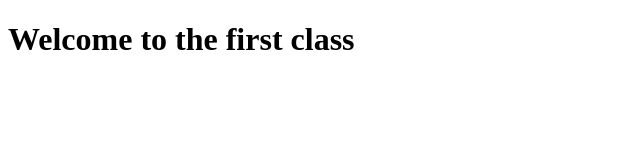
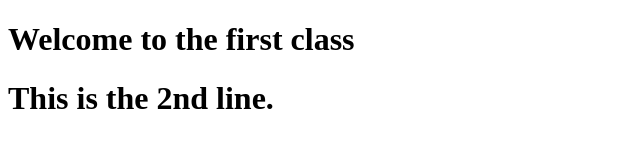
Before and after one commit to ekachait/class1nov, a plain HTML site: page index.html in a window 1280 px wide. Shown: the whole page, without its empty margins (0-640 px from the left). Drawn offline with Linux system fonts and the light colour scheme.

Commit message:
2nd update

```diff
--- a/index.html
+++ b/index.html
@@ -7,5 +7,6 @@
 </head>
 <body>
     <h1>Welcome to the first class</h1>
+    <h1>This is the 2nd line.</h1>
 </body>
 </html>
```
